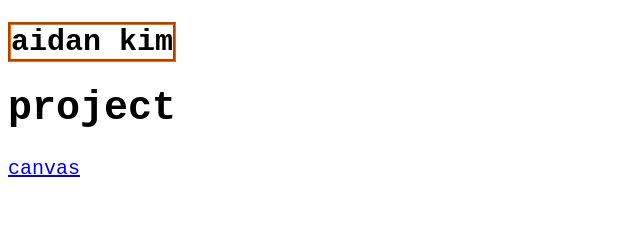
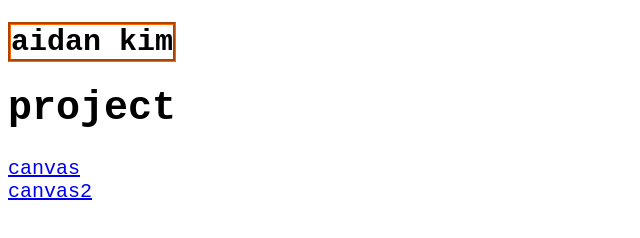
Before and after one commit to aidandkim/aidandkim.github.io, a plain HTML site: page project.html in a window 1280 px wide. Shown: the whole page, without its empty margins (0-640 px from the left). Drawn offline with Linux system fonts and the light colour scheme.

Commit message:
made something

```diff
--- a/project.html
+++ b/project.html
@@ -12,6 +12,8 @@
         </h2>
         <h1>project</h1>
         <a href="canvas.html">canvas</a>
+        <br>
+        <a href="canvas2.html">canvas2</a>
     </header>
 
 
```
Also changed, not shown: canvas2.html (added).
